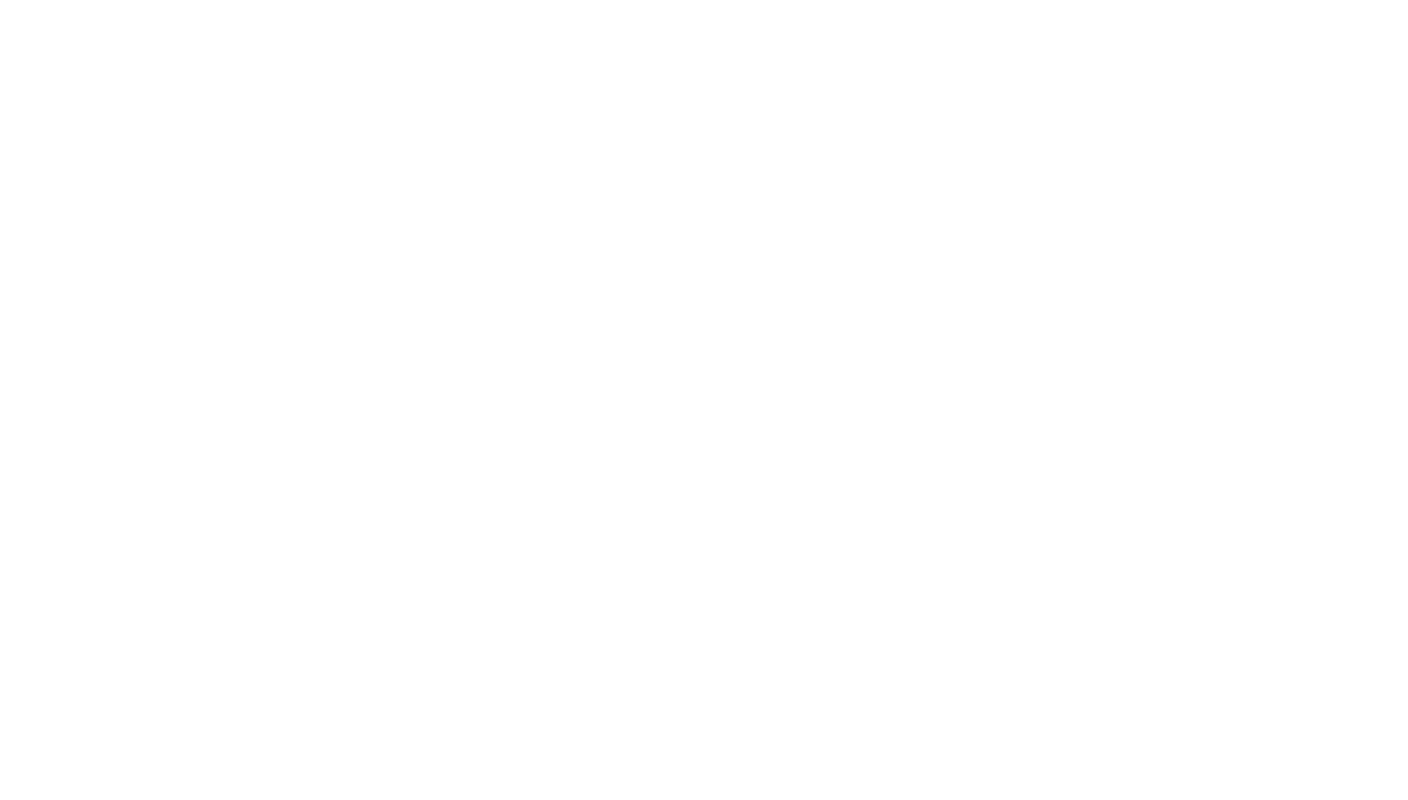
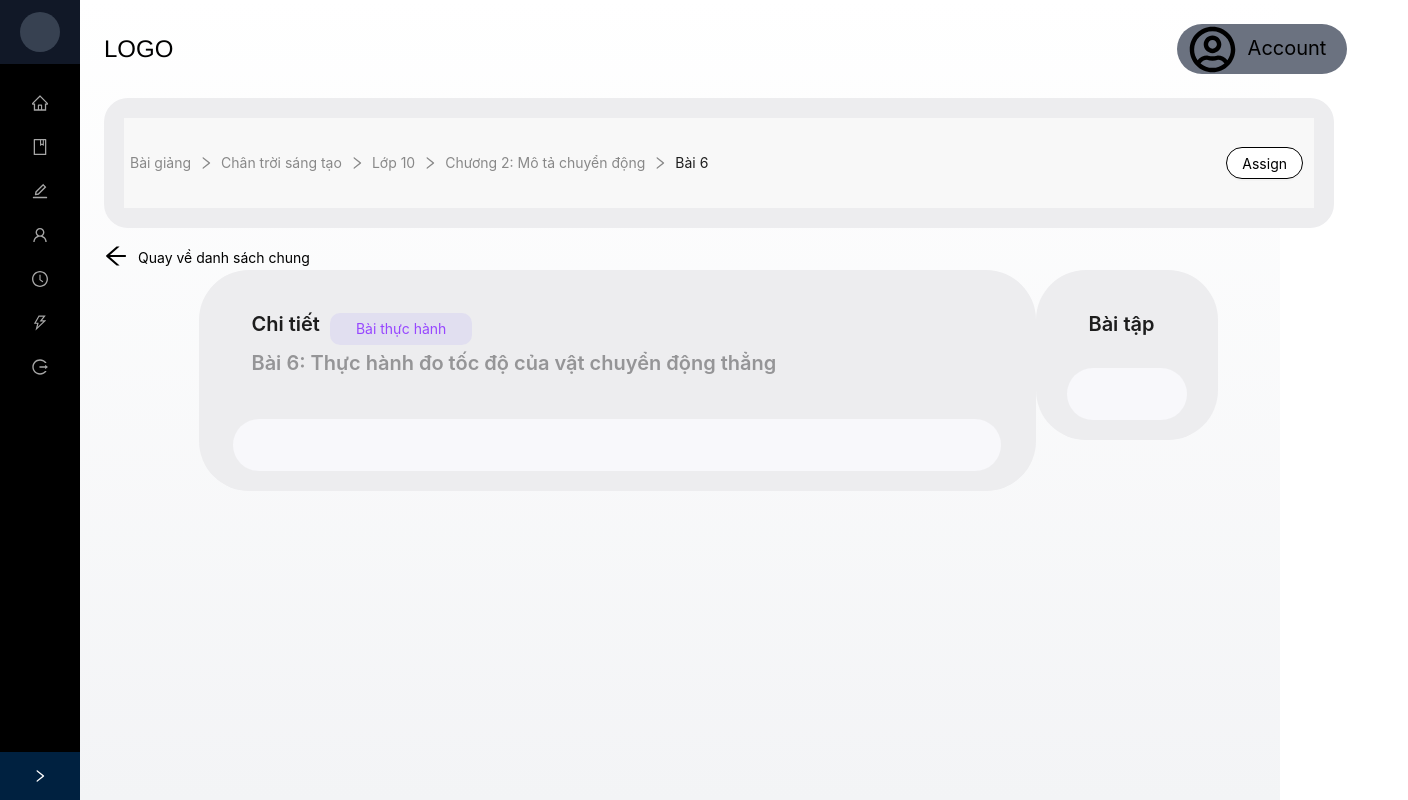
Before and after one commit to EdgynCode/iot-web, a React (Create React App) app: page /lesson-detail in a window 1280 px wide. Before the commit this address had no page. Shown: the whole page, 1408 px wide, since content can reach past the window. Built offline with nearby package versions, Linux system fonts and the light colour scheme.

Commit message:
add lesson-detail

```diff
--- a/src/App.js
+++ b/src/App.js
@@ -5,7 +5,7 @@ import {
   Route,
   Navigate,
 } from "react-router-dom";
-import { Home, Lessons, Students, Login } from "./pages";
+import { Home, Lessons, LessonDetail, Students, Login } from "./pages";
 
 function App() {
   return (
@@ -15,6 +15,7 @@ function App() {
         <Route path="/home" element={<Home />} />
         <Route path="/login" element={<Login />} />
         <Route path="/lessons" element={<Lessons />} />
+        <Route path="/lesson-detail" element={<LessonDetail />} />
         <Route path="/students" element={<Students />} />
       </Routes>
     </Router>
--- /dev/null
+++ b/src/components/LectureDetail.js
@@ -0,0 +1,52 @@
+import React from "react";
+import { Button, Col, Row, Typography } from "antd";
+
+const { Title, Text, Paragraph } = Typography;
+
+const LectureDetail = () => {
+  return (
+    <Row gutter={21} justify="center" align="top" className="w-[1230px]">
+      <Col className="flex-[0_0_auto] bg-[#EDEDEF] rounded-[50px] overflow-hidden p-[20px_0_20px_7px]">
+        <Row justify="space-between" align="middle" className="p-[0_50px_0_0]">
+          <Col className="p-[20px_3px_20px_42px]">
+            <Row gutter={10} align="middle">
+              <Col>
+                <Title level={4} className="m-0">
+                  Chi tiết
+                </Title>
+              </Col>
+              <Col>
+                <Button
+                  type="text"
+                  className="bg-[#5D42FF14] rounded-[10px] p-[6px_25px]"
+                >
+                  <Text className="text-[#9747FF] m-0">Bài thực hành</Text>
+                </Button>
+              </Col>
+            </Row>
+            <Paragraph className="text-[#959597] m-0 font-semibold text-[20px]">
+              Bài 6: Thực hành đo tốc độ của vật chuyển động thẳng
+            </Paragraph>
+          </Col>
+        </Row>
+        <Row justify="center" className="p-[0_24px]">
+          <Col className="bg-[#F8F8FB] rounded-[50px] p-[16px_33px_36px] w-[768px]"></Col>
+        </Row>
+      </Col>
+      <Col className="flex-[0_0_auto] bg-[#EDEDEF] rounded-[50px] overflow-hidden p-[20px_0_20px_7px]">
+        <Row justify="space-between" align="middle" className="p-[0_50px_0_0]">
+          <Col className="p-[20px_3px_20px_42px]">
+            <Title level={4} className="m-0">
+              Bài tập
+            </Title>
+          </Col>
+        </Row>
+        <Row justify="center" className="p-[0_21px]">
+          <Col className="bg-[#F8F8FB] rounded-[50px] p-[16px_33px_36px] w-full"></Col>
+        </Row>
+      </Col>
+    </Row>
+  );
+};
+
+export default LectureDetail;
--- a/src/components/LectureTable.js
+++ b/src/components/LectureTable.js
@@ -38,8 +38,8 @@ const columns = [
   },
   {
     title: "Bài",
-    dataIndex: "lessons",
-    key: "lessons",
+    dataIndex: "lesson",
+    key: "lesson",
   },
   {
     title: "Tựa đề",
--- a/src/pages/index.js
+++ b/src/pages/index.js
@@ -1,4 +1,5 @@
 export { default as Home } from "./home";
 export { default as Lessons } from "./lessons";
+export { default as LessonDetail } from "./lesson-detail";
 export { default as Students } from "./students";
 export { default as Login } from "./login";
--- /dev/null
+++ b/src/pages/lesson-detail.js
@@ -0,0 +1,46 @@
+import React from "react";
+import Layout from "../components/Layout";
+import { Breadcrumb, Button, Col, Row } from "antd";
+import { ArrowLeftOutlined, RightOutlined } from "@ant-design/icons";
+import LectureDetail from "../components/LectureDetail";
+
+const LessonDetail = () => {
+  return (
+    <Layout>
+      <div className="w-[1230px] p-5 mt-6 bg-[#EDEDEF] rounded-3xl overflow-hidden">
+        <Row
+          justify="space-between"
+          align="middle"
+          className="bg-[#F8F8F8] p-[29px_11px_29px_6px]"
+        >
+          <Col>
+            <Breadcrumb separator={<RightOutlined />}>
+              <Breadcrumb.Item>Bài giảng</Breadcrumb.Item>
+              <Breadcrumb.Item>Chân trời sáng tạo</Breadcrumb.Item>
+              <Breadcrumb.Item>Lớp 10</Breadcrumb.Item>
+              <Breadcrumb.Item>Chương 2: Mô tả chuyển động</Breadcrumb.Item>
+              <Breadcrumb.Item>Bài 6</Breadcrumb.Item>
+            </Breadcrumb>
+          </Col>
+          <Col>
+            <Button shape="round" className="border-black text-black">
+              Assign
+            </Button>
+          </Col>
+        </Row>
+      </div>
+
+      <Row align="middle" gutter={10} className="mt-4">
+        <Col>
+          <ArrowLeftOutlined className="text-[24px]" />
+        </Col>
+        <Col>
+          <p className="m-0">Quay về danh sách chung</p>
+        </Col>
+      </Row>
+      <LectureDetail />
+    </Layout>
+  );
+};
+
+export default LessonDetail;
```
